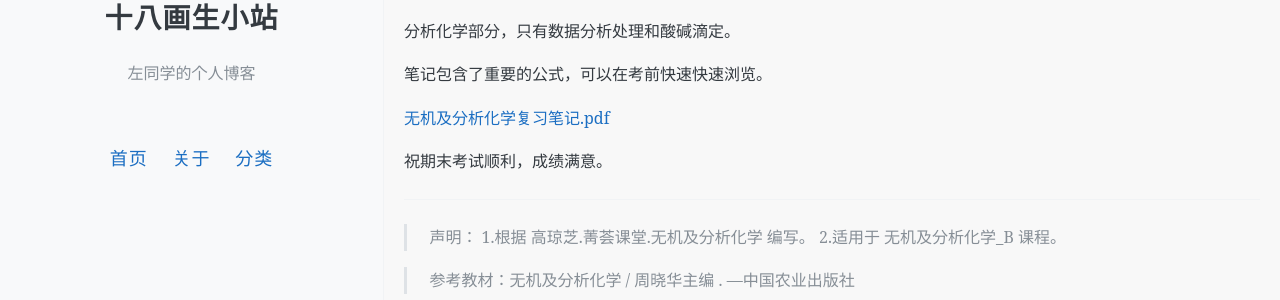
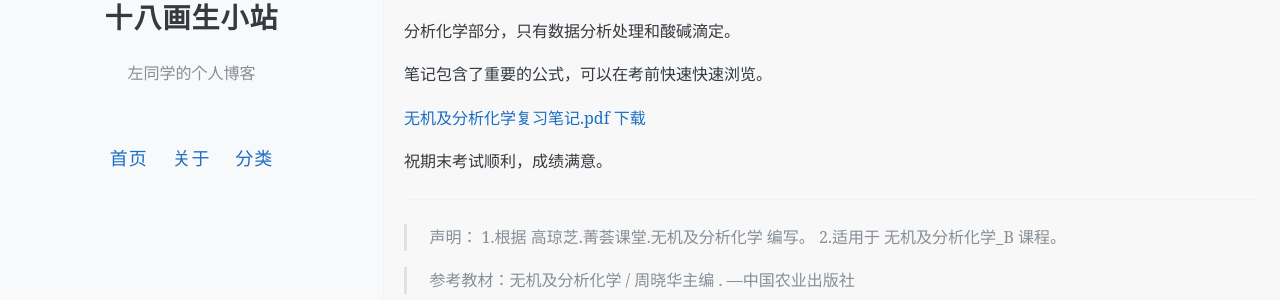
Before and after one commit to keyangtx/keyangtx.github.io, a Jekyll site: the page built from _posts/2024-12-29-无机及分析化学复习资料.md, in a window 1280 px wide. Shown: the part 331-631 px from the top of the page. Built offline with Jekyll 4.4.1, drawn with Linux system fonts in a browser that asks for light colours.

Commit message:
Update 2024-12-29-无机及分析化学复习资料.md

```diff
--- a/_posts/2024-12-29-无机及分析化学复习资料.md
+++ b/_posts/2024-12-29-无机及分析化学复习资料.md
@@ -20,6 +20,7 @@ author: keyangtx
 笔记包含了重要的公式，可以在考前快速快速浏览。
 
 [无机及分析化学复习笔记.pdf](https://kdocs.cn/l/csB7vSZ5JA4Z)
+[下载](https://keyangtx.github.io/pdfs/1.pdf)
 
 祝期末考试顺利，成绩满意。
 
```
